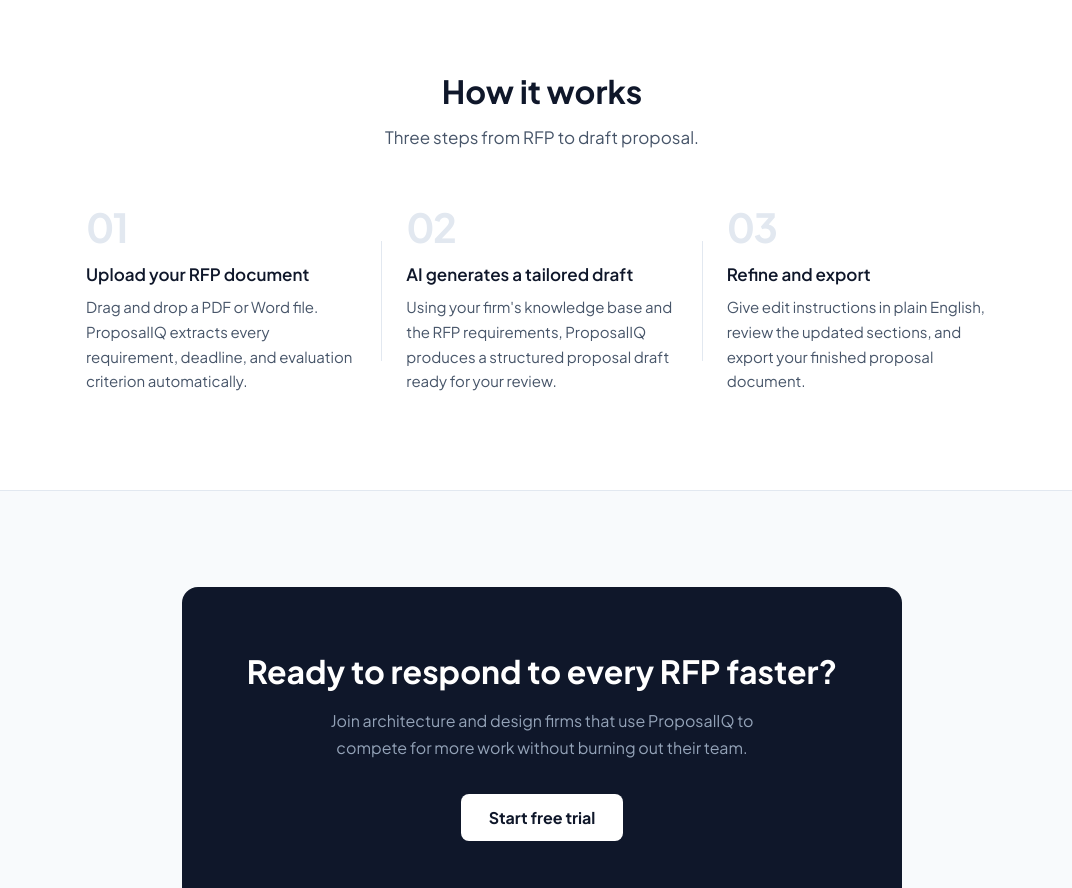
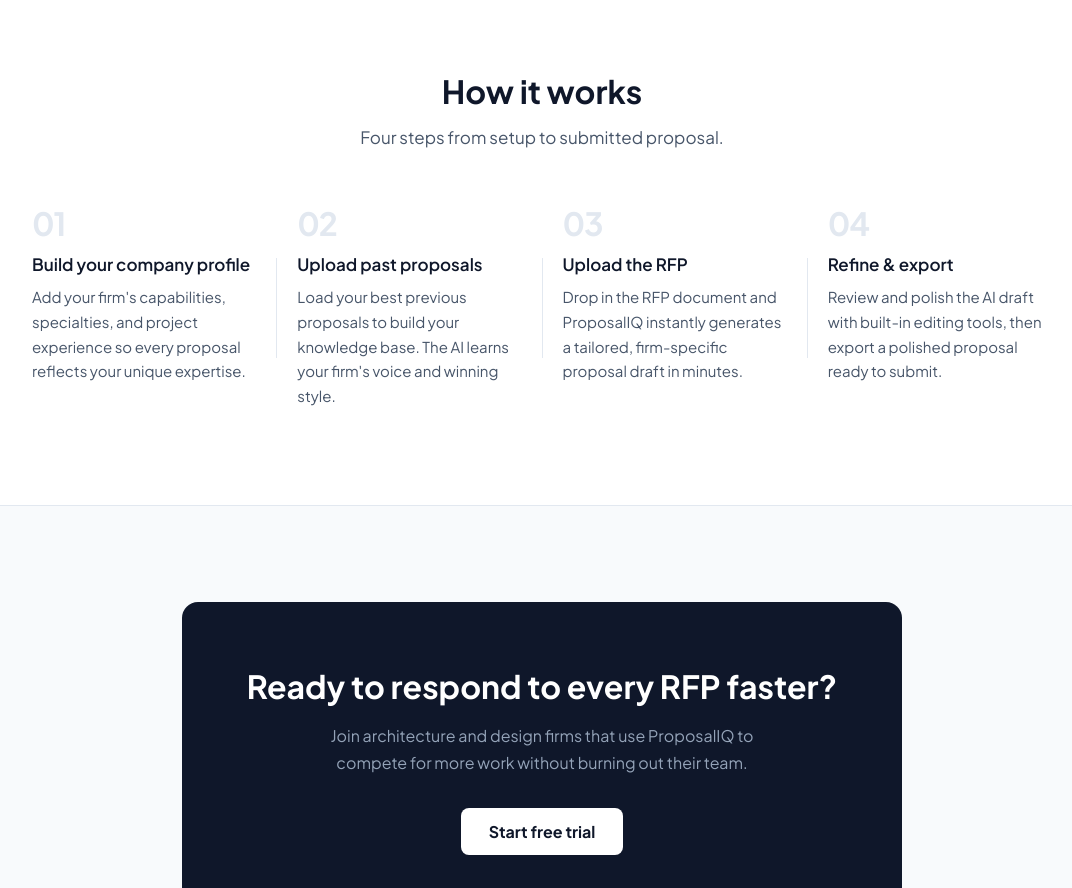
Before and after one commit to mpfannen/proposaliq, a React (Create React App) app in the folder frontend/: page / in a window 1280 px wide. Shown: the part 1680-2568 px from the top of the page, without its empty margins (98-1170 px from the left). Built offline with nearby package versions, Linux system fonts and the light colour scheme; no server answers.

Commit message:
Fix unused Navigate import in App.tsx

```diff
--- a/frontend/src/components/common/LandingPage.css
+++ b/frontend/src/components/common/LandingPage.css
@@ -275,7 +275,7 @@
   display: flex;
   align-items: flex-start;
   gap: 0;
-  max-width: 960px;
+  max-width: 1060px;
   margin: 0 auto;
 }
 
@@ -284,15 +284,16 @@
   display: flex;
   flex-direction: column;
   align-items: flex-start;
-  padding: 0 24px;
+  padding: 0 20px;
+  min-width: 0;
 }
 
 .lp-step-number {
-  font-size: 2.5rem;
+  font-size: 2rem;
   font-weight: 700;
   color: var(--color-border);
   line-height: 1;
-  margin-bottom: 16px;
+  margin-bottom: 14px;
   letter-spacing: -0.04em;
 }
 
@@ -312,7 +313,7 @@
 
 .lp-step-divider {
   width: 1px;
-  height: 120px;
+  height: 100px;
   background: var(--color-border);
   align-self: center;
   flex-shrink: 0;
@@ -385,7 +386,9 @@
   .lp-features-grid {
     grid-template-columns: repeat(2, 1fr);
   }
+}
 
+@media (max-width: 1000px) {
   .lp-steps {
     flex-direction: column;
     gap: 32px;
--- a/frontend/src/components/common/LandingPage.tsx
+++ b/frontend/src/components/common/LandingPage.tsx
@@ -131,30 +131,38 @@
         <div className="lp-container">
           <div className="lp-section-header">
             <h2>How it works</h2>
-            <p>Three steps from RFP to draft proposal.</p>
+            <p>Four steps from setup to submitted proposal.</p>
           </div>
           <div className="lp-steps">
             <div className="lp-step">
               <div className="lp-step-number">01</div>
               <div className="lp-step-body">
-                <h3>Upload your RFP document</h3>
-                <p>Drag and drop a PDF or Word file. ProposalIQ extracts every requirement, deadline, and evaluation criterion automatically.</p>
+                <h3>Build your company profile</h3>
+                <p>Add your firm's capabilities, specialties, and project experience so every proposal reflects your unique expertise.</p>
               </div>
             </div>
             <div className="lp-step-divider" aria-hidden="true" />
             <div className="lp-step">
               <div className="lp-step-number">02</div>
               <div className="lp-step-body">
-                <h3>AI generates a tailored draft</h3>
-                <p>Using your firm's knowledge base and the RFP requirements, ProposalIQ produces a structured proposal draft ready for your review.</p>
+                <h3>Upload past proposals</h3>
+                <p>Load your best previous proposals to build your knowledge base. The AI learns your firm's voice and winning style.</p>
               </div>
             </div>
             <div className="lp-step-divider" aria-hidden="true" />
             <div className="lp-step">
               <div className="lp-step-number">03</div>
               <div className="lp-step-body">
-                <h3>Refine and export</h3>
-                <p>Give edit instructions in plain English, review the updated sections, and export your finished proposal document.</p>
+                <h3>Upload the RFP</h3>
+                <p>Drop in the RFP document and ProposalIQ instantly generates a tailored, firm-specific proposal draft in minutes.</p>
+              </div>
+            </div>
+            <div className="lp-step-divider" aria-hidden="true" />
+            <div className="lp-step">
+              <div className="lp-step-number">04</div>
+              <div className="lp-step-body">
+                <h3>Refine &amp; export</h3>
+                <p>Review and polish the AI draft with built-in editing tools, then export a polished proposal ready to submit.</p>
               </div>
             </div>
           </div>
```
